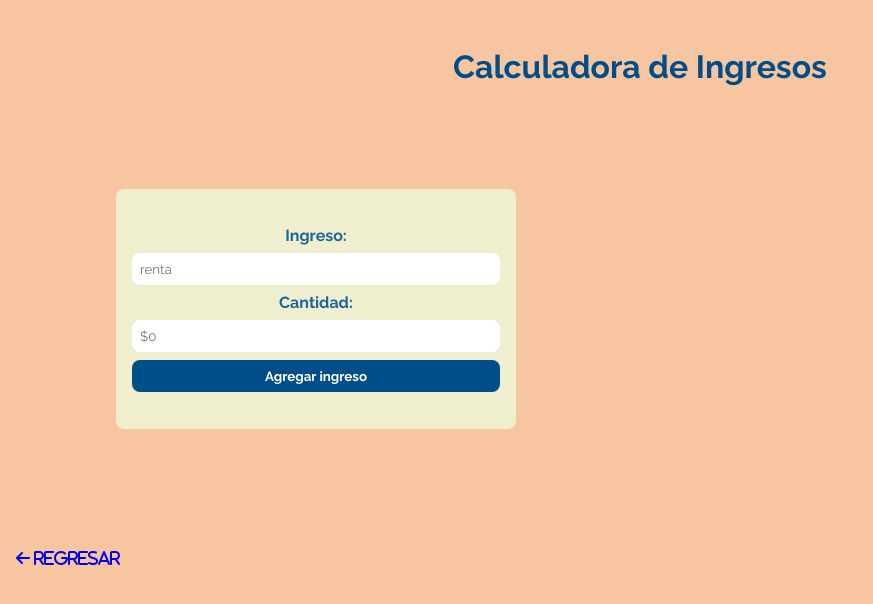
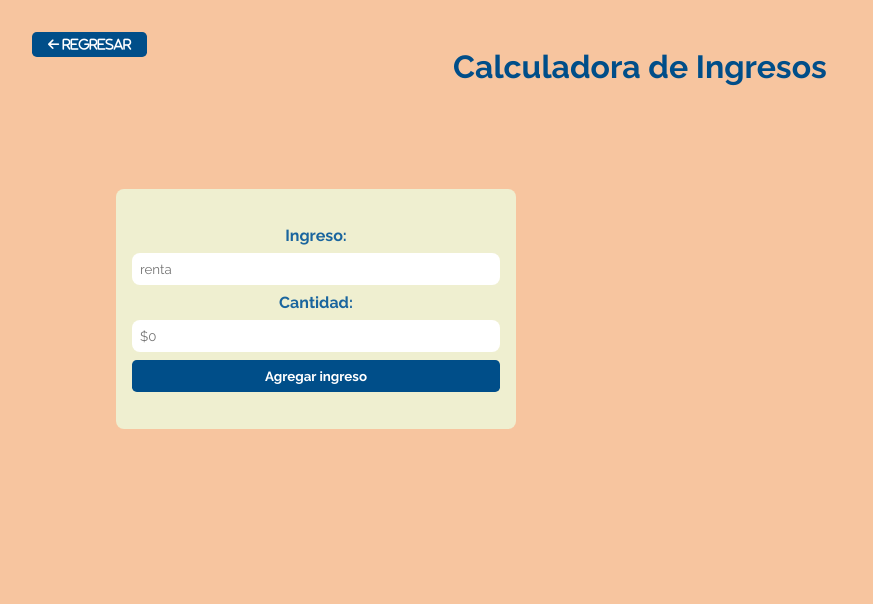
Before and after one commit to JosafatJimenezB/miniproyectos-JS, a plain HTML site: page calculadoraIngresos/index.html in a window 1280 px wide. Shown: the whole page, without its empty margins (0-873 px from the left). Drawn offline with nearby package versions, Linux system fonts and the light colour scheme.

Commit message:
add: estilo boton menu

```diff
--- a/calculadoraIngresos/style.css
+++ b/calculadoraIngresos/style.css
@@ -18,17 +18,6 @@ body {
     align-items: center;
     justify-content: center;
     flex-direction: column;
-}
-
-@media screen and (min-width: 768px) {
-    .containers {
-        flex-direction: row;
-        gap: 3rem;
-    }
-
-    .container__graphic {
-        max-width: 600px;
-    }
 }
 
 .container__data {
@@ -95,7 +84,7 @@ button {
     width: 100%;
     height: 2rem;
     border: none;
-    border-radius: .5rem;
+    border-radius: .3rem;
     outline: none;
     background-color: #004E89;
     color: white;
@@ -130,3 +119,41 @@ p {
     font-weight: 400;
     font-size: 1rem;
 }
+
+.back__page {
+    position: absolute;
+    top: .3rem;
+    left: .3rem;
+    width: auto;
+    padding: .3rem 1rem;
+    border-radius: .3rem;
+    background-color: #004E89;
+    color: #fff;
+    text-align: center;
+    font-weight: 700;
+    font-size: .5rem;
+    transition: .2s ease-in-out;
+}
+
+.back__page:hover {
+    background-color: #1A659E;
+}
+
+
+
+@media screen and (min-width: 768px) {
+    .containers {
+        flex-direction: row;
+        gap: 3rem;
+    }
+
+    .container__graphic {
+        max-width: 600px;
+    }
+
+    .back__page {
+        font-size: .8rem;
+        top: 2rem;
+        left: 2rem;
+    }
+}
```
